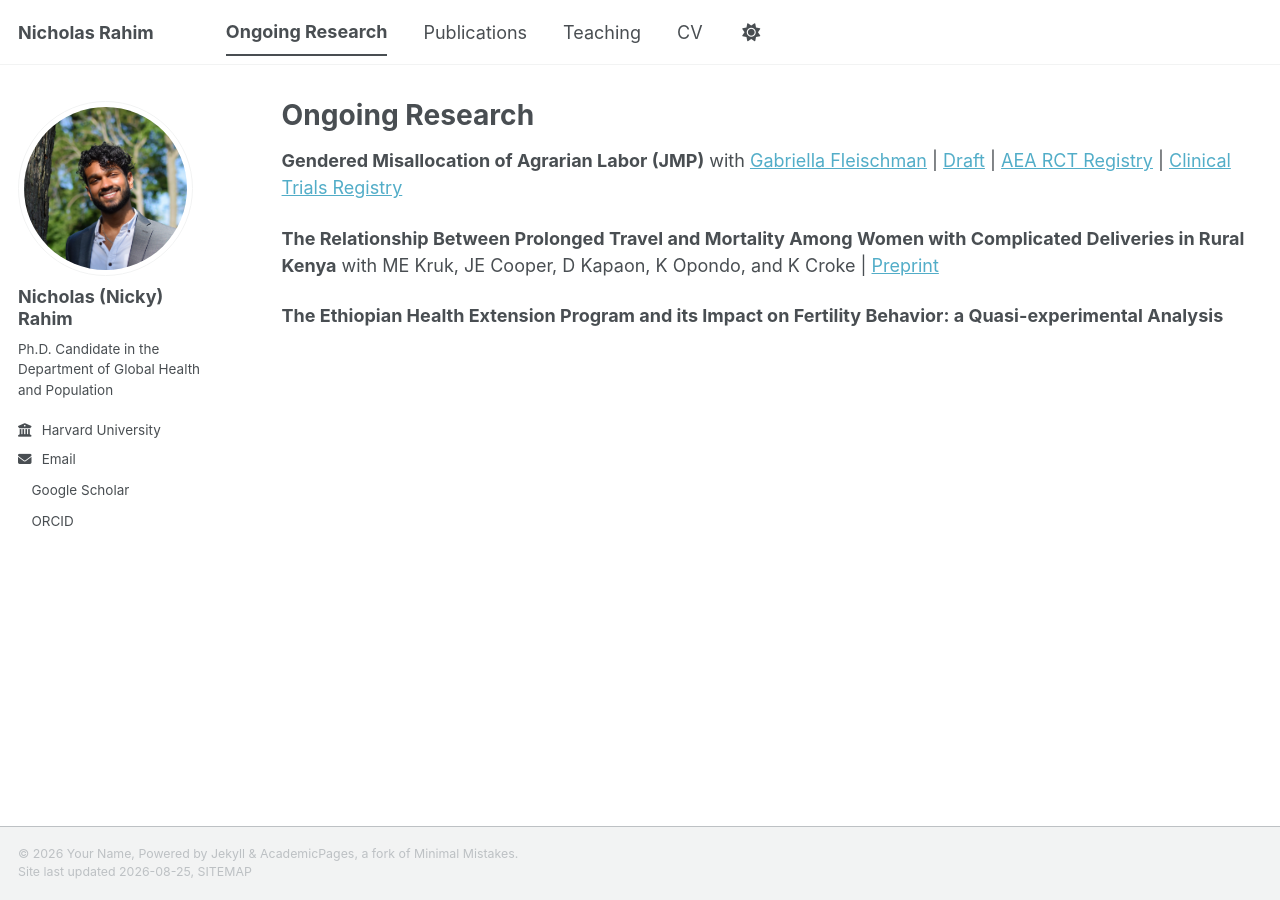
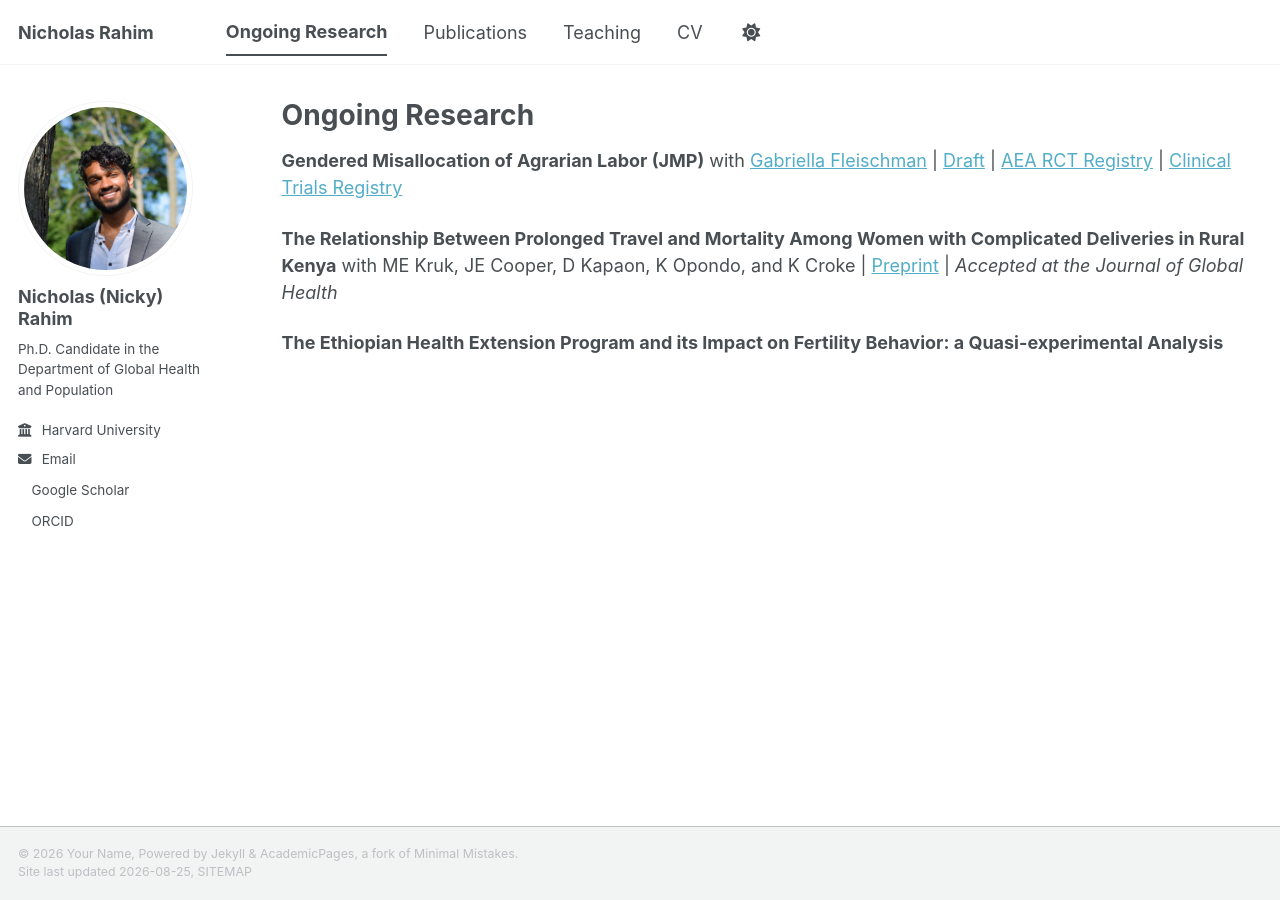
Before and after one commit to nicholasrahim/nicholasrahim.github.io, a Jekyll site: the page built from _pages/portfolio.html, in a window 1280 px wide. Built offline with Jekyll 4.4.1, drawn with Linux system fonts in a browser that asks for light colours; a style sheet for code colours, icons or effects is not loaded.

Commit message:
Update publication details for mortality study
Added acceptance note for publication in the Journal of Global Health.

```diff
--- a/_pages/portfolio.html
+++ b/_pages/portfolio.html
@@ -8,6 +8,6 @@ author_profile: true
 
 <p><b>Gendered Misallocation of Agrarian Labor (JMP)</b> with <a href="https://gabriella-fleischman.github.io">Gabriella Fleischman</a> | <a href="https://nicholasrahim.github.io/files/Fleischman_Rahim_Gendered_Misallocation_of_Labor.pdf">Draft</a> | <a href="https://www.socialscienceregistry.org/trials/13644">AEA RCT Registry</a> | <a href="https://clinicaltrials.gov/study/NCT06631768?term=nicholas%20rahim&viewType=Card&rank=1">Clinical Trials Registry</a></p>
 
-<p><b>The Relationship Between Prolonged Travel and Mortality Among Women with Complicated Deliveries in Rural Kenya</b> with ME Kruk, JE Cooper, D Kapaon, K Opondo, and K Croke | <a href="https://verixiv.org/articles/2-410">Preprint</a></p>
+<p><b>The Relationship Between Prolonged Travel and Mortality Among Women with Complicated Deliveries in Rural Kenya</b> with ME Kruk, JE Cooper, D Kapaon, K Opondo, and K Croke | <a href="https://verixiv.org/articles/2-410">Preprint</a> | <i>Accepted at the Journal of Global Health</i></p>
 
 <p><b>The Ethiopian Health Extension Program and its Impact on Fertility Behavior: a Quasi-experimental Analysis</b></p>
```
